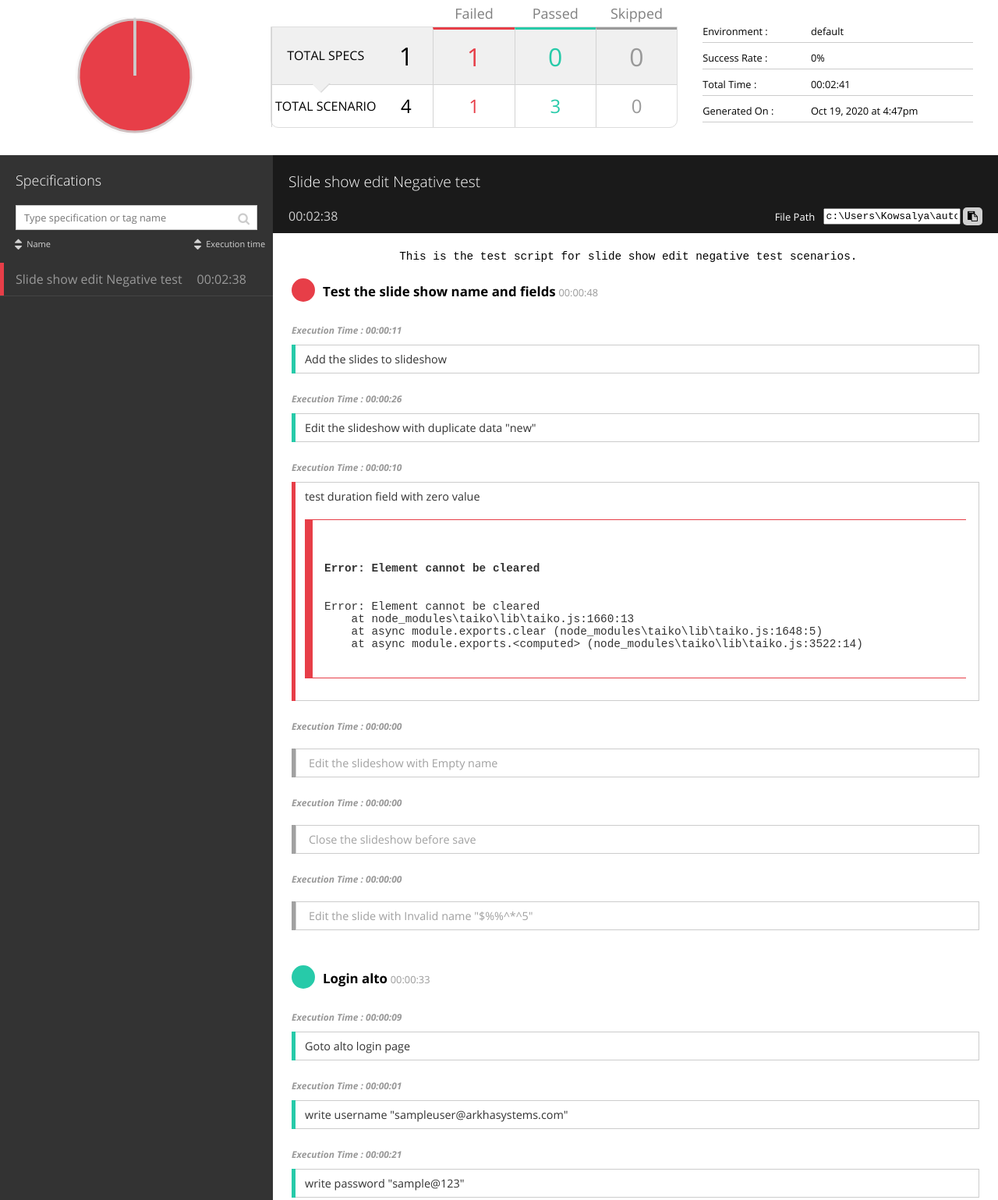
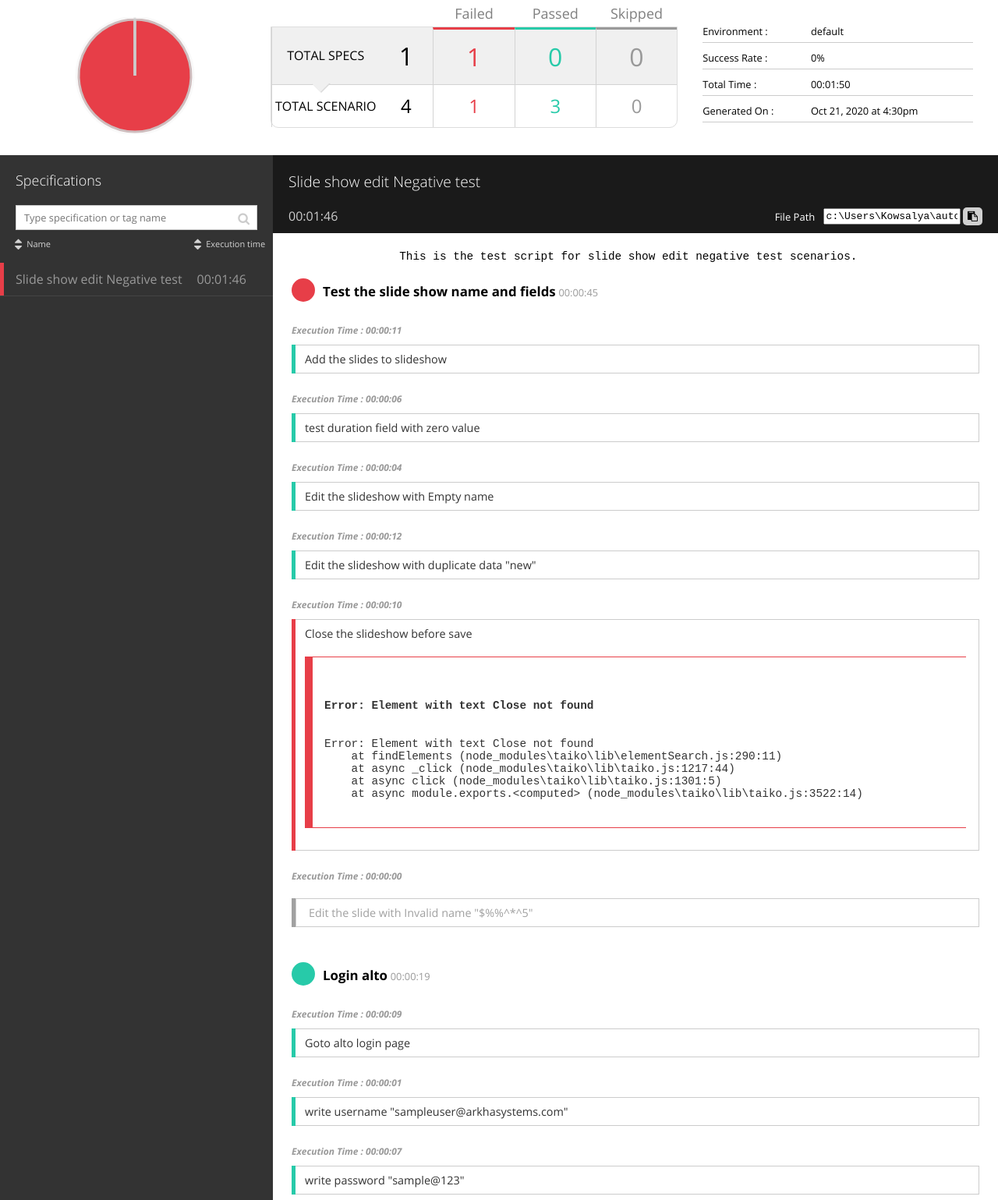
Before and after one commit to Kowsi11/Automation-Report, a plain HTML site: page specs/Slideshow-editNegativetest.html in a window 1280 px wide. Shown: the part 80-1619 px from the top of the page at 78% size. Drawn offline with Linux system fonts and the light colour scheme.

Commit message:
Add files via upload

```diff
--- a/specs/Slideshow-editNegativetest.html
+++ b/specs/Slideshow-editNegativetest.html
@@ -67,11 +67,11 @@
         </li>
         <li>
           <label>Total Time </label>
-          <span>00:02:41</span>
+          <span>00:01:50</span>
         </li>
         <li>
           <label>Generated On </label>
-          <span>Oct 19, 2020 at 4:47pm</span>
+          <span>Oct 21, 2020 at 4:30pm</span>
         </li>
       </ul>
 
@@ -110,7 +110,7 @@
               <li class='failed spec-name'>
 
               <span id="scenarioName" class="scenarioname">Slide show edit Negative test</span>
-              <span id="time" class="time">00:02:38</span>
+              <span id="time" class="time">00:01:46</span>
             </li>
           </a>
 
@@ -142,7 +142,7 @@
               <i class="fa fa-clipboard" aria-hidden="true" title="Copy to Clipboard"></i>
           </button>
         </div>
-        <span class="time">00:02:38</span>
+        <span class="time">00:01:46</span>
       </div>
 
 
@@ -177,7 +177,7 @@
 
   <div class="scenario-head">
     <h3 class="head borderBottom">Test the slide show name and fields</h3>
-    <span class="time">00:00:48</span>
+    <span class="time">00:00:45</span>
 
 
 
@@ -266,7 +266,125 @@
 
 
     <h5 class='execution-time'>
-      <span class='time'>Execution Time : 00:00:26</span>
+      <span class='time'>Execution Time : 00:00:06</span>
+    </h5>
+
+  <div class='step-info passed'>
+
+  <ul>
+    <li class='step'>
+      <div class='step-txt'>
+
+
+
+
+
+
+
+
+
+
+
+
+      <span>
+        test duration field with zero value
+      </span>
+
+
+  </div>
+
+
+
+
+
+
+
+
+
+
+
+
+
+
+
+
+
+	</li></ul></div></div>
+
+
+
+
+
+
+
+
+
+
+
+  <div class='step'>
+
+
+    <h5 class='execution-time'>
+      <span class='time'>Execution Time : 00:00:04</span>
+    </h5>
+
+  <div class='step-info passed'>
+
+  <ul>
+    <li class='step'>
+      <div class='step-txt'>
+
+
+
+
+
+
+
+
+
+
+
+
+      <span>
+        Edit the slideshow with Empty name
+      </span>
+
+
+  </div>
+
+
+
+
+
+
+
+
+
+
+
+
+
+
+
+
+
+	</li></ul></div></div>
+
+
+
+
+
+
+
+
+
+
+
+  <div class='step'>
+
+
+    <h5 class='execution-time'>
+      <span class='time'>Execution Time : 00:00:12</span>
     </h5>
 
   <div class='step-info passed'>
@@ -350,7 +468,7 @@
 
 
       <span>
-        test duration field with zero value
+        Close the slideshow before save
       </span>
 
 
@@ -363,131 +481,13 @@
     <div class="exception-container">
       <div class="exception">
         <h4 class="error-message">
-          <pre>Error: Element cannot be cleared</pre>
+          <pre>Error: Element with text Close not found</pre>
         </h4>
-        <pre class="stacktrace">Error: Element cannot be cleared<br/>    at node_modules\taiko\lib\taiko.js:1660:13<br/>    at async module.exports.clear (node_modules\taiko\lib\taiko.js:1648:5)<br/>    at async module.exports.&lt;computed&gt; (node_modules\taiko\lib\taiko.js:3522:14)</pre>
+        <pre class="stacktrace">Error: Element with text Close not found<br/>    at findElements (node_modules\taiko\lib\elementSearch.js:290:11)<br/>    at async _click (node_modules\taiko\lib\taiko.js:1217:44)<br/>    at async click (node_modules\taiko\lib\taiko.js:1301:5)<br/>    at async module.exports.&lt;computed&gt; (node_modules\taiko\lib\taiko.js:3522:14)</pre>
       </div>
 
     </div>
   </div>
-
-
-
-
-
-
-
-
-
-
-
-
-
-
-
-
-	</li></ul></div></div>
-
-
-
-
-
-
-
-
-
-
-
-  <div class='step'>
-
-
-    <h5 class='execution-time'>
-      <span class='time'>Execution Time : 00:00:00</span>
-    </h5>
-
-  <div class='step-info not-executed'>
-
-  <ul>
-    <li class='step'>
-      <div class='step-txt'>
-
-
-
-
-
-
-
-
-
-
-
-
-      <span>
-        Edit the slideshow with Empty name
-      </span>
-
-
-  </div>
-
-
-
-
-
-
-
-
-
-
-
-
-
-
-
-
-
-	</li></ul></div></div>
-
-
-
-
-
-
-
-
-
-
-
-  <div class='step'>
-
-
-    <h5 class='execution-time'>
-      <span class='time'>Execution Time : 00:00:00</span>
-    </h5>
-
-  <div class='step-info not-executed'>
-
-  <ul>
-    <li class='step'>
-      <div class='step-txt'>
-
-
-
-
-
-
-
-
-
-
-
-
-      <span>
-        Close the slideshow before save
-      </span>
-
-
-  </div>
-
 
 
 
@@ -595,7 +595,7 @@
 
   <div class="scenario-head">
     <h3 class="head borderBottom">Login alto</h3>
-    <span class="time">00:00:33</span>
+    <span class="time">00:00:19</span>
 
 
 
@@ -747,7 +747,7 @@
 
 
     <h5 class='execution-time'>
-      <span class='time'>Execution Time : 00:00:21</span>
+      <span class='time'>Execution Time : 00:00:07</span>
     </h5>
 
   <div class='step-info passed'>
@@ -885,7 +885,7 @@
 
   <div class="scenario-head">
     <h3 class="head borderBottom">Slide show edit scenarios</h3>
-    <span class="time">00:00:55</span>
+    <span class="time">00:00:31</span>
 
 
 
@@ -909,7 +909,7 @@
 
 
     <h5 class='execution-time'>
-      <span class='time'>Execution Time : 00:00:21</span>
+      <span class='time'>Execution Time : 00:00:11</span>
     </h5>
 
   <div class='step-info passed'>
@@ -968,7 +968,7 @@
 
 
     <h5 class='execution-time'>
-      <span class='time'>Execution Time : 00:00:26</span>
+      <span class='time'>Execution Time : 00:00:13</span>
     </h5>
 
   <div class='step-info passed'>
@@ -1098,7 +1098,7 @@
 
   <div class="scenario-head">
     <h3 class="head borderBottom">Logout</h3>
-    <span class="time">00:00:20</span>
+    <span class="time">00:00:10</span>
 
 
 
@@ -1128,7 +1128,7 @@
 
 
     <h5 class='execution-time'>
-      <span class='time'>Execution Time : 00:00:20</span>
+      <span class='time'>Execution Time : 00:00:10</span>
     </h5>
 
   <div class='step-info passed'>
```
